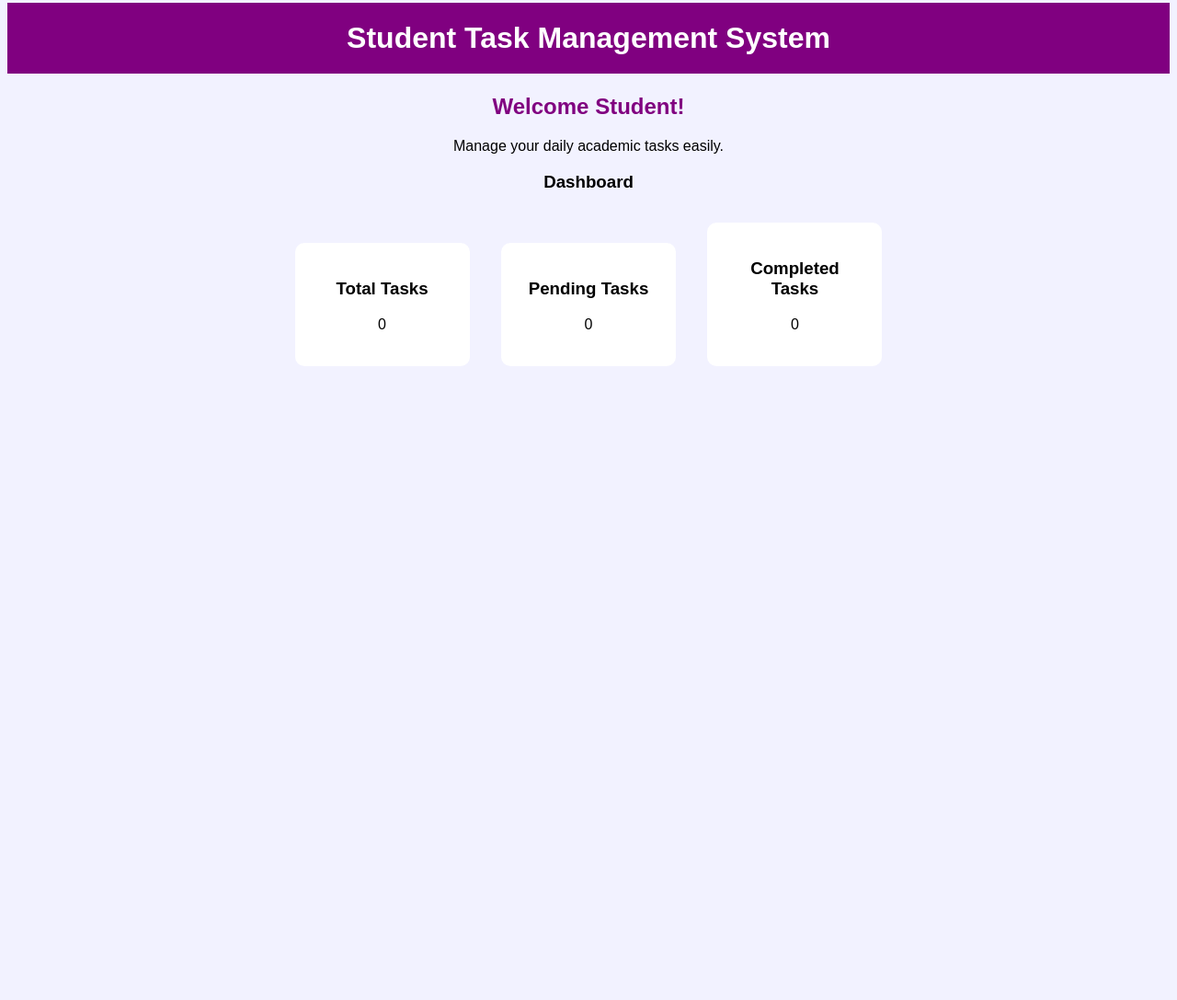
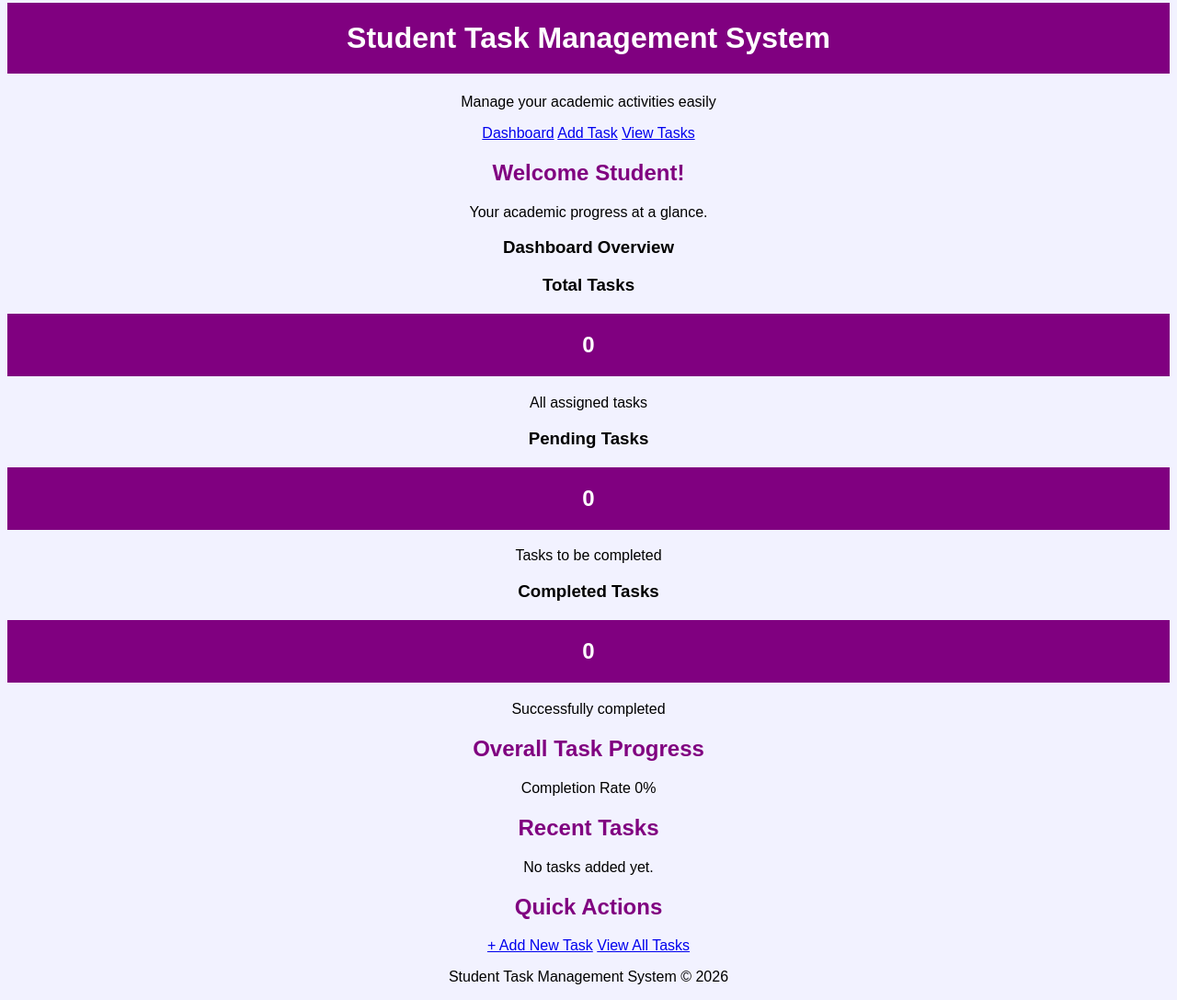
Before and after one commit to sanamariyam760-cmyk/STUDENT-TASK-MANAGEMENT, a plain HTML site: page index.html in a window 1280 px wide. Shown: the part 18-1105 px from the top of the page at 92% size. Before the commit the page ends 800 px from the top, so only its background shows below. Drawn offline with Linux system fonts and the light colour scheme.

Commit message:
Update index.html

```diff
--- a/index.html
+++ b/index.html
@@ -1,33 +1,86 @@
-
 <!DOCTYPE html>
 <html>
 <head>
     <title>Student Task Management</title>
     <link rel="stylesheet" href="style.css">
 </head>
+
 <body>
 
+    <header>
         <h1>Student Task Management System</h1>
+        <p>Manage your academic activities easily</p>
+    </header>
+
+    <nav>
+        <a href="index.html">Dashboard</a>
+        <a href="add.html">Add Task</a>
+        <a href="view.html">View Tasks</a>
+    </nav>
+
+    <main>
 
         <h2>Welcome Student!</h2>
-    <p>Manage your daily academic tasks easily.</p>
+        <p class="subtitle">Your academic progress at a glance.</p>
 
-    <h3>Dashboard</h3>
+        <h3>Dashboard Overview</h3>
 
-    <div class="box">
+        <section class="dashboard">
+
+            <div class="card total">
                 <h3>Total Tasks</h3>
-        <p>0</p>
+                <h1 id="total">0</h1>
+                <p>All assigned tasks</p>
             </div>
 
-    <div class="box">
+            <div class="card pending">
                 <h3>Pending Tasks</h3>
-        <p>0</p>
+                <h1 id="pending">0</h1>
+                <p>Tasks to be completed</p>
             </div>
 
-    <div class="box">
+            <div class="card completed">
                 <h3>Completed Tasks</h3>
-        <p>0</p>
+                <h1 id="completed">0</h1>
+                <p>Successfully completed</p>
             </div>
+
+        </section>
+
+        <section class="progress-section">
+            <h2>Overall Task Progress</h2>
+
+            <div class="progress-info">
+                <span>Completion Rate</span>
+                <span id="percentage">0%</span>
+            </div>
+
+            <div class="progress-bar">
+                <div id="progress"></div>
+            </div>
+        </section>
+
+        <section class="recent-section">
+            <h2>Recent Tasks</h2>
+            <div id="recentTasks">
+                <p>No tasks added yet.</p>
+            </div>
+        </section>
+
+        <section class="quick-actions">
+            <h2>Quick Actions</h2>
+
+            <a href="add.html">+ Add New Task</a>
+            <a href="view.html">View All Tasks</a>
+        </section>
+
+    </main>
+
+    <footer>
+        <p>Student Task Management System © 2026</p>
+    </footer>
+
+    <script src="script.js"></script>
 
 </body>
 </html>
```
Lines whose indentation alone changed are shown as unchanged.
